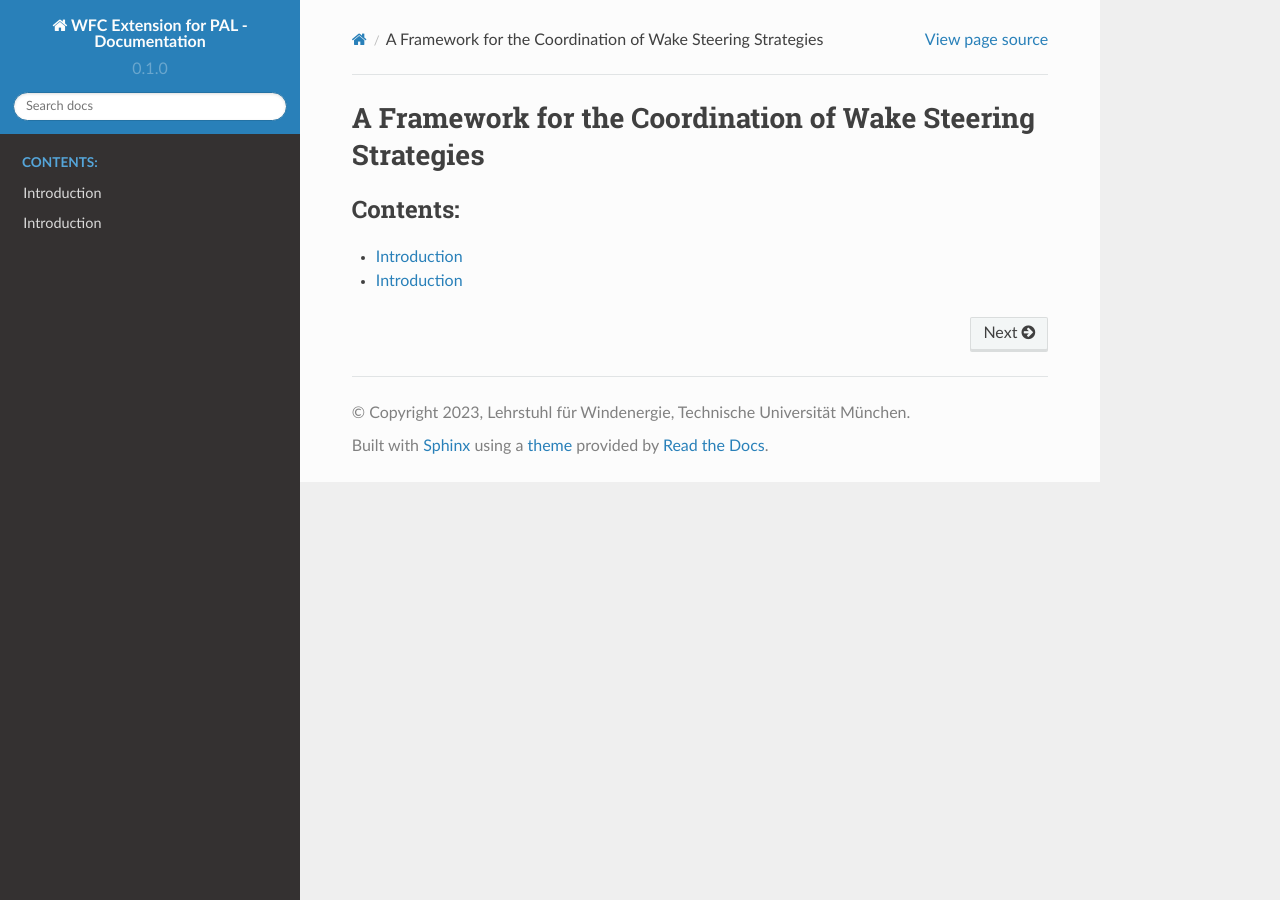
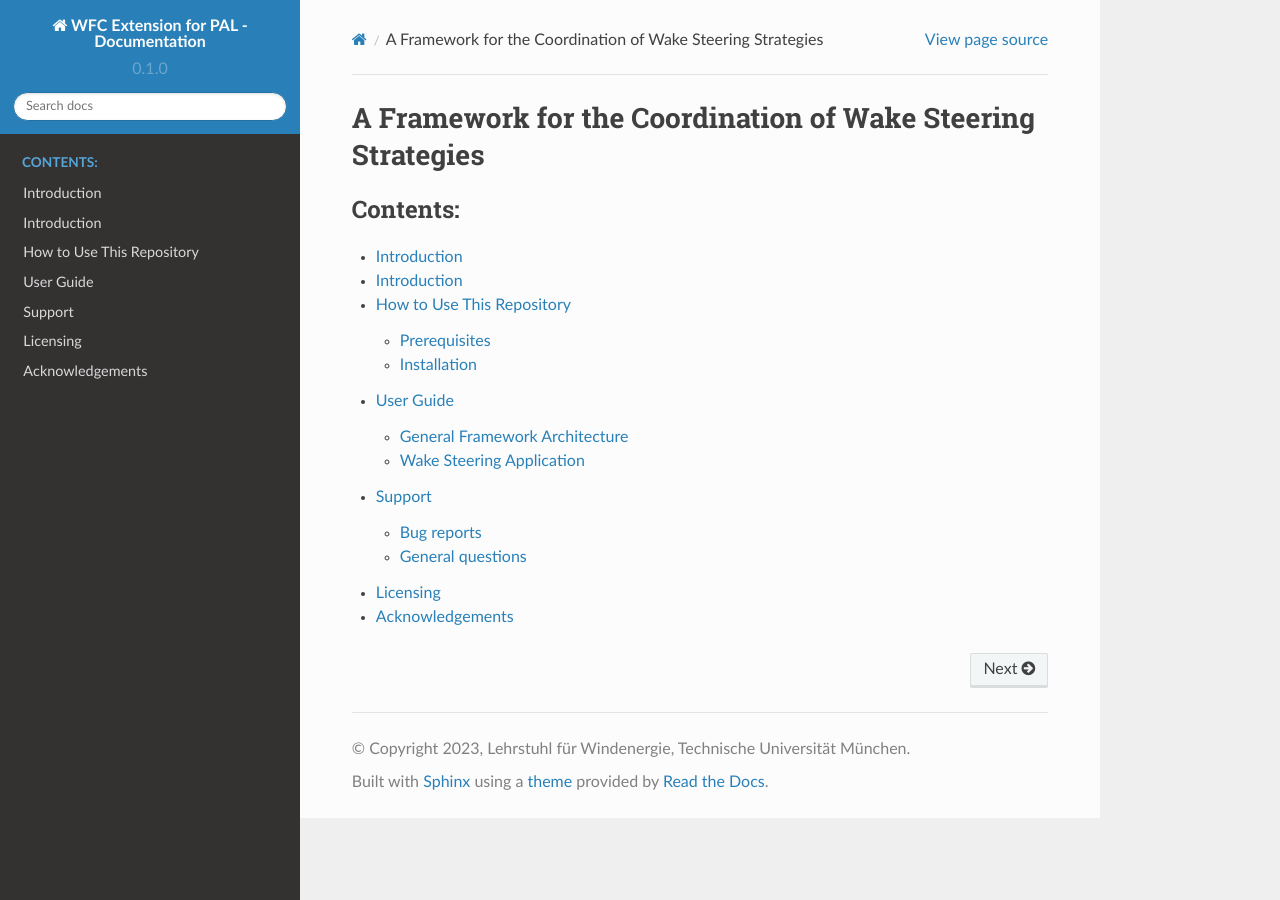
Before and after one commit to TUMLWE/wfc, a Sphinx documentation site: the page built from docs/index.rst, in a window 1280 px wide. Built offline with Sphinx 7.4.7 and the Read the Docs theme 2.0.0, drawn with Linux system fonts in a browser that asks for light colours.

Commit message:
docs update

```diff
--- a/docs/index.rst
+++ b/docs/index.rst
@@ -7,3 +7,8 @@ A Framework for the Coordination of Wake Steering Strategies
    :caption: Contents:
 
    introduction
+   howtouse
+   user_guide
+   support
+   licensing
+   acknowledgements
```
